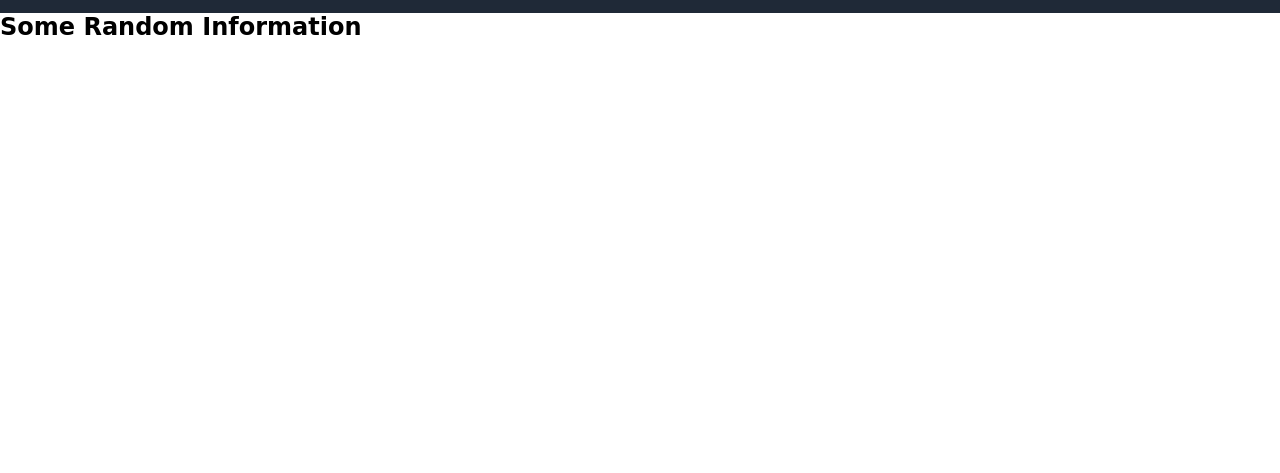
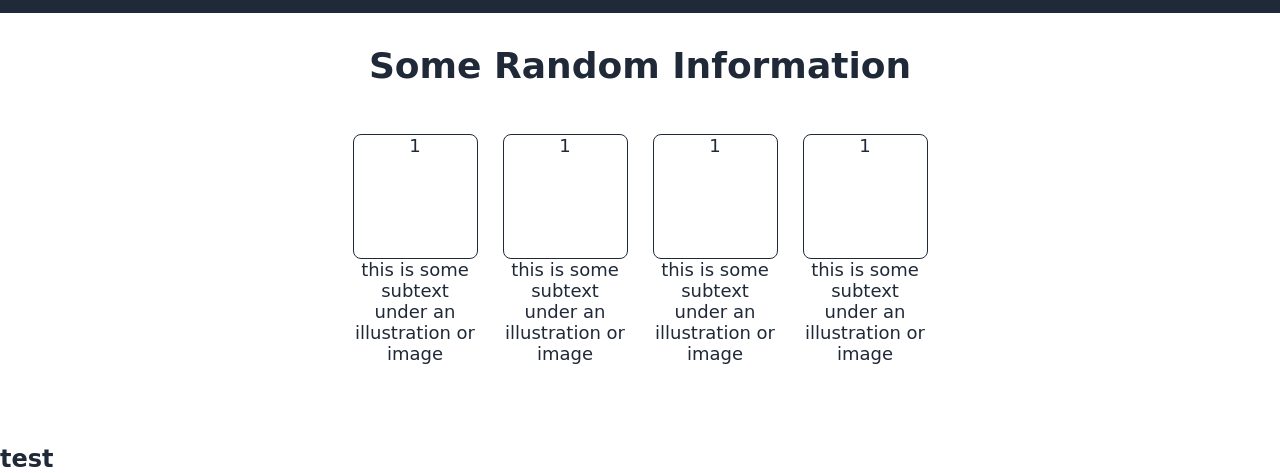
Before and after one commit to Kohese/landing-page, a plain HTML site: page index.html in a window 1280 px wide. Shown: the part 387-860 px from the top of the page. Before the commit the page ends 800 px from the top, so only its background shows below. Drawn offline with Linux system fonts and the light colour scheme; a web font is replaced by a local one.

Commit message:
Added info section + more styling

```diff
--- a/index.html
+++ b/index.html
@@ -50,7 +50,28 @@
     <section class="section-2">
       <div class="section-container">
         <h1 class="info">Some Random Information</h1>
+        <div class="info-section">
+          <div class="info-item">
+            <div class="info-box">1</div>
+            <p class="info-text">this is some subtext under an illustration or image</p>
+          </div>
+          <div class="info-item">
+            <div class="info-box">1</div>
+            <p class="info-text">this is some subtext under an illustration or image</p>
+          </div>
+          <div class="info-item">
+            <div class="info-box">1</div>
+            <p class="info-text">this is some subtext under an illustration or image</p>
+          </div>
+          <div class="info-item">
+            <div class="info-box">1</div>
+            <p class="info-text">this is some subtext under an illustration or image</p>
+          </div>
+        </div>
       </div>
+    </section>
+    <section class="section-3">
+      <h1>test</h1>
     </section>
   </body>
 </html>
--- a/style.css
+++ b/style.css
@@ -66,7 +66,7 @@ a:hover {
 
 .hero-text {
   font-size: 48px;
-  font-weight: bold;
+  font-weight: 900;
   color: #f9faf8;
   line-height: 1;
   margin-bottom: 15px;
@@ -98,3 +98,48 @@ ul {
   background-color: #1f2937;
   height: 50vh;
 }
+
+.info {
+  font-size: 36px;
+  font-weight: 900;
+  text-align: center;
+  padding: 16px;
+  color: #1f2937;
+  margin: 16px;
+}
+
+.info-section {
+  display: flex;
+  justify-content: center;
+  align-items: center;
+  gap: 25px;
+  color: #1f2937;
+}
+
+.info-box {
+  width: 125px;
+  height: 125px;
+  border: 1px solid #1f2937;
+  border-radius: 8px;
+  margin-top: 16px;
+}
+
+.info-item {
+  width: 125px;
+  font-size: 18px;
+  text-align: center;
+  align-content: center;
+}
+
+.section-container {
+  height: 100%;
+}
+
+.section-2 {
+  height: 50vh;
+  margin: 16px;
+}
+
+h1 {
+  color: #1f2937;
+}
```
